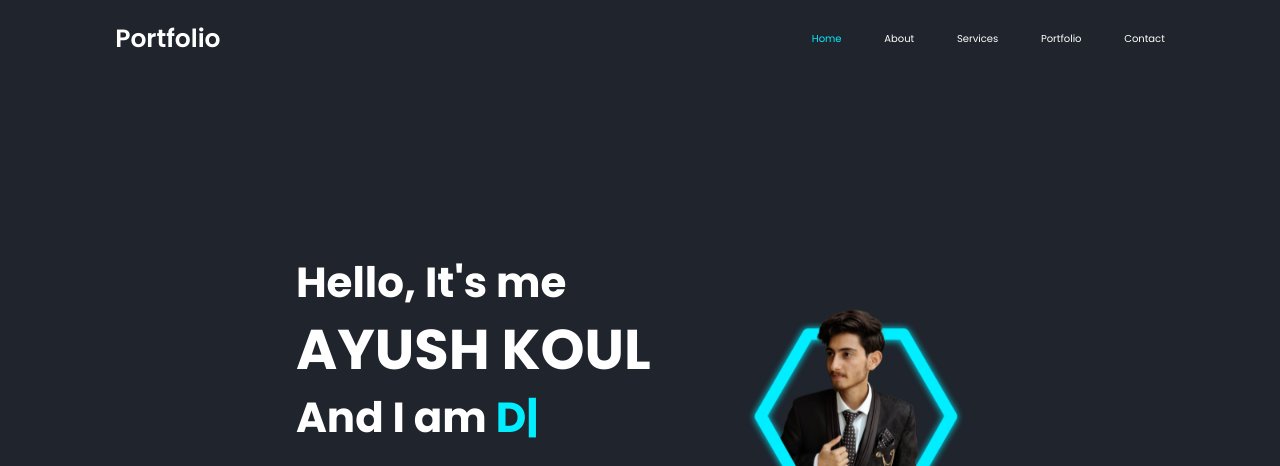
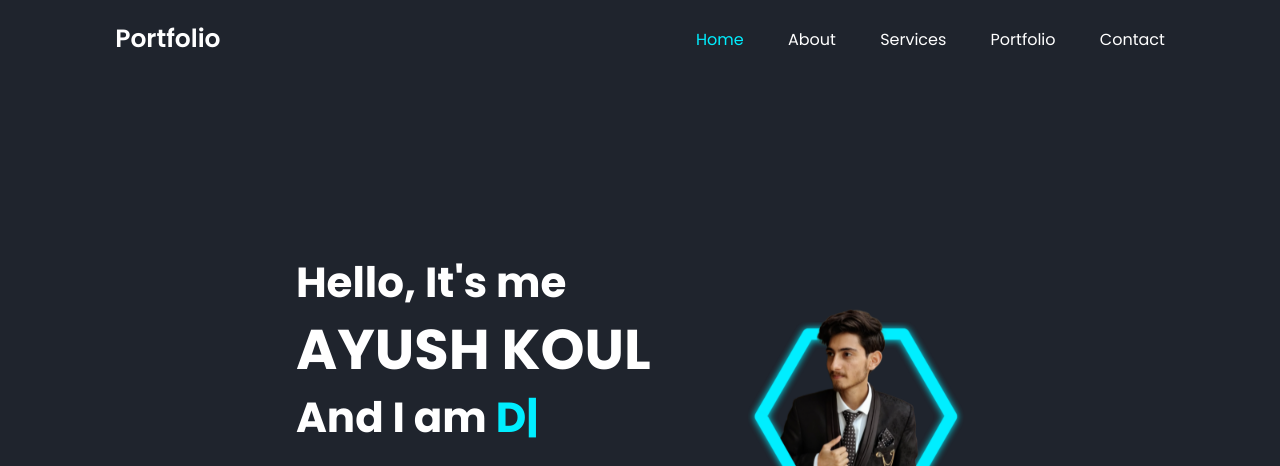
Before and after one commit to Ayushkoul2002/CODSOFT, a plain HTML site: page PORTFOLIO/PORTFOLIO.html in a window 1280 px wide. Shown: the top 466 px of the page. Drawn offline with nearby package versions, Linux system fonts and the light colour scheme.

Commit message:
Update style.css

```diff
--- a/PORTFOLIO/style.css
+++ b/PORTFOLIO/style.css
@@ -49,7 +49,7 @@
    justify-content: space-between;
    align-items: center;
    z-index: 100;
-   font-size:meduim;
+   font-size:medium;
  }
  .header.sticky
  {
```
